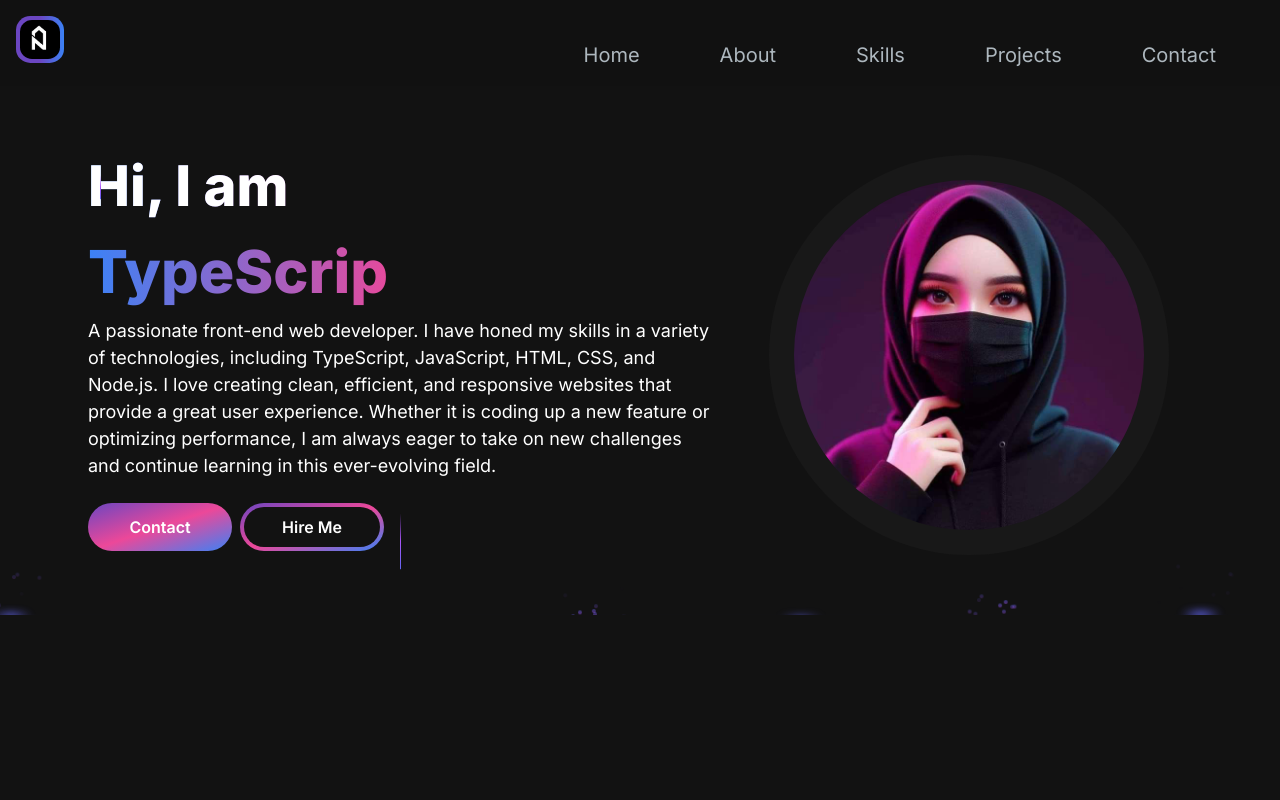
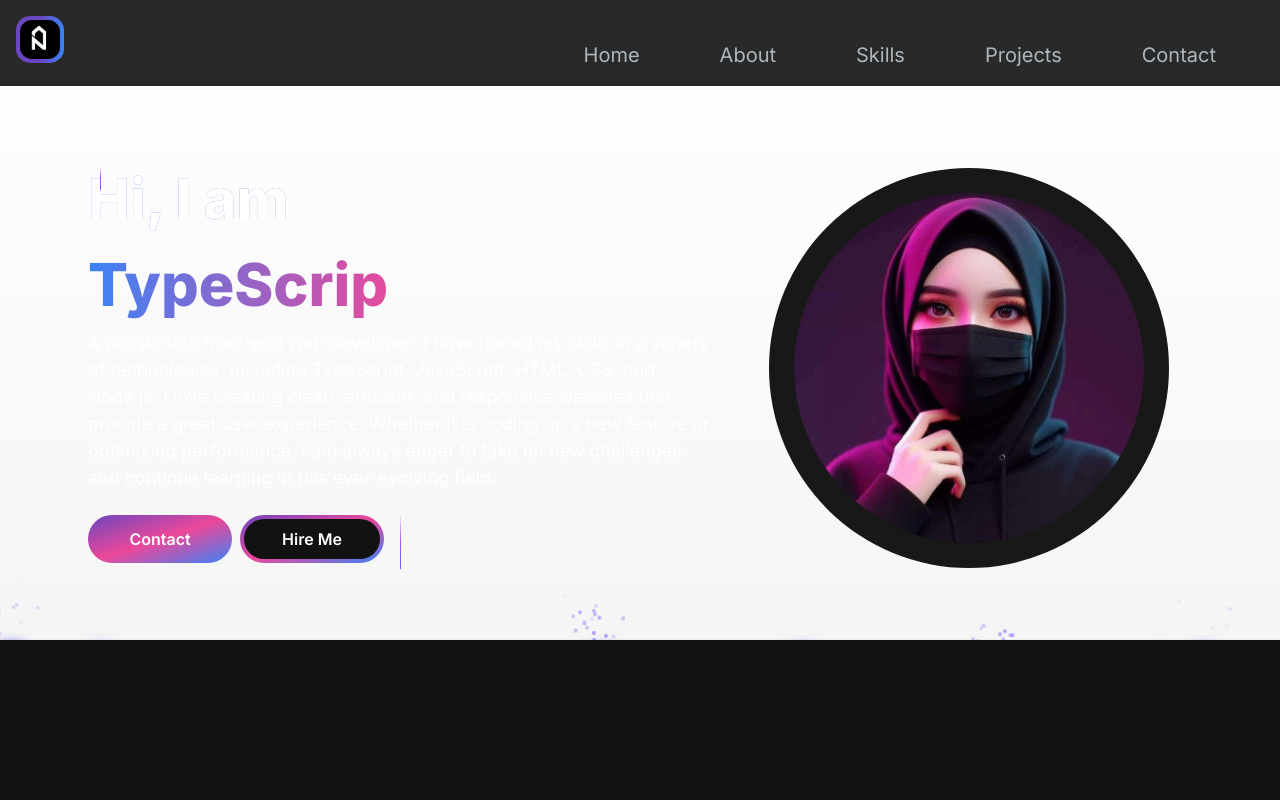
Before and after one commit to AreebaZafarChohan/Nextjs-Portfolio-Custom-CSS, a Next.js app: page / in a window 1280 px wide. Shown: the top 800 px of the page. Built offline with nearby package versions, Linux system fonts and the light colour scheme.

Commit message:
some changes

```diff
--- a/app/components/ui/background-beams-with-collision.tsx
+++ b/app/components/ui/background-beams-with-collision.tsx
@@ -1,5 +1,5 @@
 "use client";
-import { cn } from "../../../lib/utils";
+import { cn } from "@/lib/utils";
 import { motion, AnimatePresence } from "framer-motion";
 import React, { useRef, useState, useEffect } from "react";
 
@@ -70,7 +70,7 @@ export const BackgroundBeamsWithCollision = ({
     <div
       ref={parentRef}
       className={cn(
-        "relative flex items-center w-full justify-center overflow-hidden",
+        "h-96 md:h-[40rem] bg-gradient-to-b from-white to-neutral-100 dark:from-neutral-950 dark:to-neutral-800 relative flex items-center w-full justify-center overflow-hidden",
         // h-screen if you want bigger
         className
       )}
--- a/package.json
+++ b/package.json
@@ -12,7 +12,7 @@
     "@heroicons/react": "^2.1.5",
     "@tabler/icons-react": "^3.19.0",
     "clsx": "^2.1.1",
-    "framer-motion": "^11.9.0",
+    "framer-motion": "^11.11.0",
     "next": "14.2.13",
     "react": "^18",
     "react-dom": "^18",
```
Also changed, not shown: 1 other file (tests, documents, lock files or other folders).
